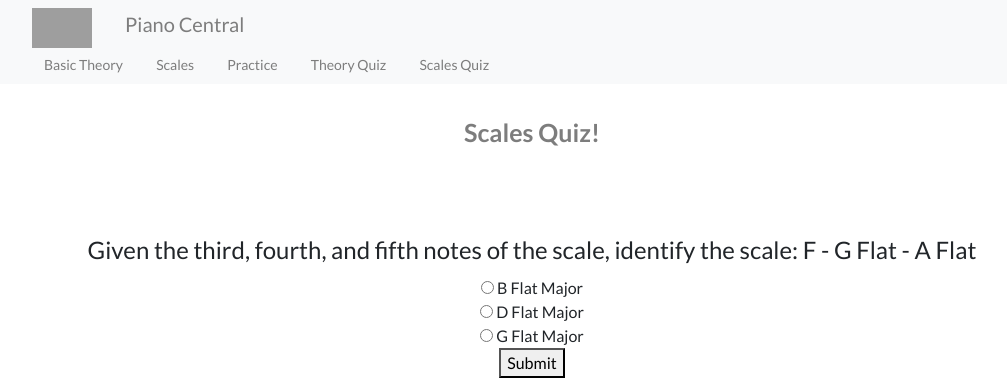
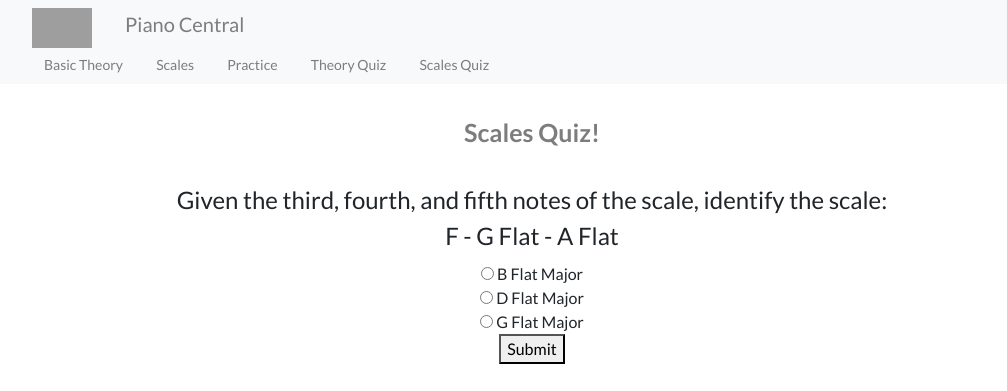
Before and after one commit to RichardSCS/ui-piano-scales, a Flask app: page /quiz/scales/3 in a window 1280 px wide; the page is wider, and only the part inside the window is pictured. Shown: the top 391 px of that part, without its empty margins (108-1115 px from the left). Run offline with Flask 3, Linux system fonts and the light colour scheme; some libraries are stand-ins or nearby versions; grey boxes are pictures that could not be loaded.

Commit message:
PK UI updates to Scales Identify quiz

```diff
--- a/ui-paino-project/static/main.css
+++ b/ui-paino-project/static/main.css
@@ -205,3 +205,10 @@
         margin-top: 5px;
         margin-left: 40%;
     }
+    #major-nav{
+         margin-top: 5px;
+        margin-left: 40%;
+    }
+    #answer-form-id{
+        margin-top: 30px;
+    }
--- a/ui-paino-project/templates/quiz_scales_identify.html
+++ b/ui-paino-project/templates/quiz_scales_identify.html
@@ -9,7 +9,7 @@
 
                <form id="answer-form-id" class="answer-form" action="/submit-your-answer" method="post">
         <fieldset>
-            <legend>Given the third, fourth, and fifth notes of the scale, identify the scale:  F - G Flat - A Flat</legend>
+            <legend>Given the third, fourth, and fifth notes of the scale, identify the scale:<br>  F - G Flat - A Flat</legend>
                 <div>
             <!-- Option A -->
             <div>
@@ -41,7 +41,7 @@
             <div class="scalesimage">
             <img src="https://cdn.merriammusic.com/2018/12/E-Flat-Major-Scale.jpg" width="400" height="150" alt="piano major scale image" >
         </div>
-            <div>
+            <div id="major-nav">
                <a href="/quiz/scales/2" class="btn">Previous Question</a>
              <a href="/quiz/scales/4" class="btn">Next Question</a>
             </div>
```
